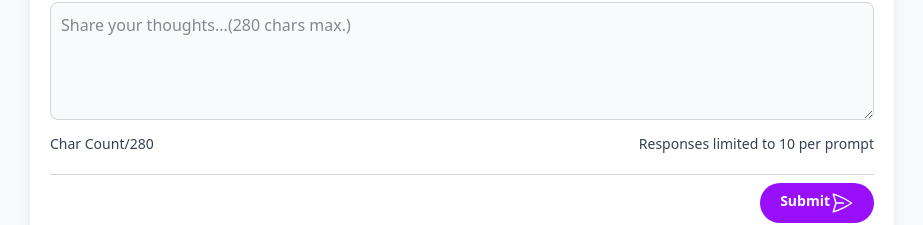
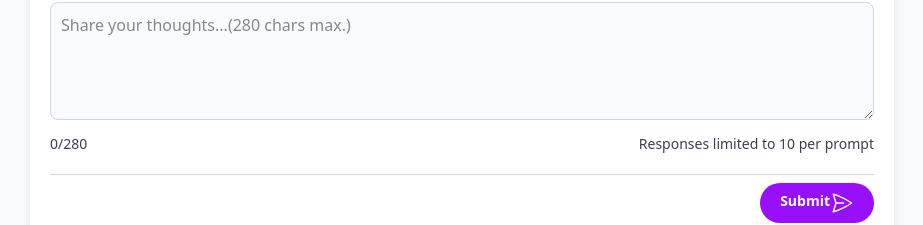
Before and after one commit to cs467-spring2025-discussion-app/capstone-discussion-app, a React (Vite) app in the folder frontend/: page / in a window 1280 px wide. Shown: the part 1066-1291 px from the top of the page, without its empty margins (178-1101 px from the left). Built offline with nearby package versions, Linux system fonts and the light colour scheme.

Commit message:
feat: add dynamic character counter for input field

```diff
--- a/frontend/src/pages/DiscussionPage.jsx
+++ b/frontend/src/pages/DiscussionPage.jsx
@@ -5,6 +5,7 @@ import DiscussionComment from "../components/DisccusionComment";
 
 export default function DiscussionPage() {
     const postTextAreaId = React.useId();
+    const [text, setText] = React.useState('');
     return (
         <div className="flex justify-center">
             <div className='flex flex-col items-center w-full max-w-4xl p-4 text-center'>
@@ -17,15 +18,18 @@ export default function DiscussionPage() {
                         Join the discussion:
                         <textarea
                             name="postContent"
+                            value={text}
                             id={postTextAreaId}
                             placeholder="Share your thoughts...(280 chars max.)"
+                            onChange={(e) => setText(e.target.value)}
+                            maxLength={280}
                             rows={4}
                             class='font-normal mt-5 mb-2 p-2.5 w-full text-gray-900 bg-gray-50 rounded-lg border border-gray-300 focus:ring-blue-500 focus:border-blue-500'
                         />
                     </label>
                     <div className='flex justify-between pb-5 border-b border-gray-300'>
                         <div className='text-sm text-gray-700'>
-                            Char Count/280
+                            {text.length}/280
                         </div>
                         <div className='text-sm text-gray-700'>
                             Responses limited to 10 per prompt
```
